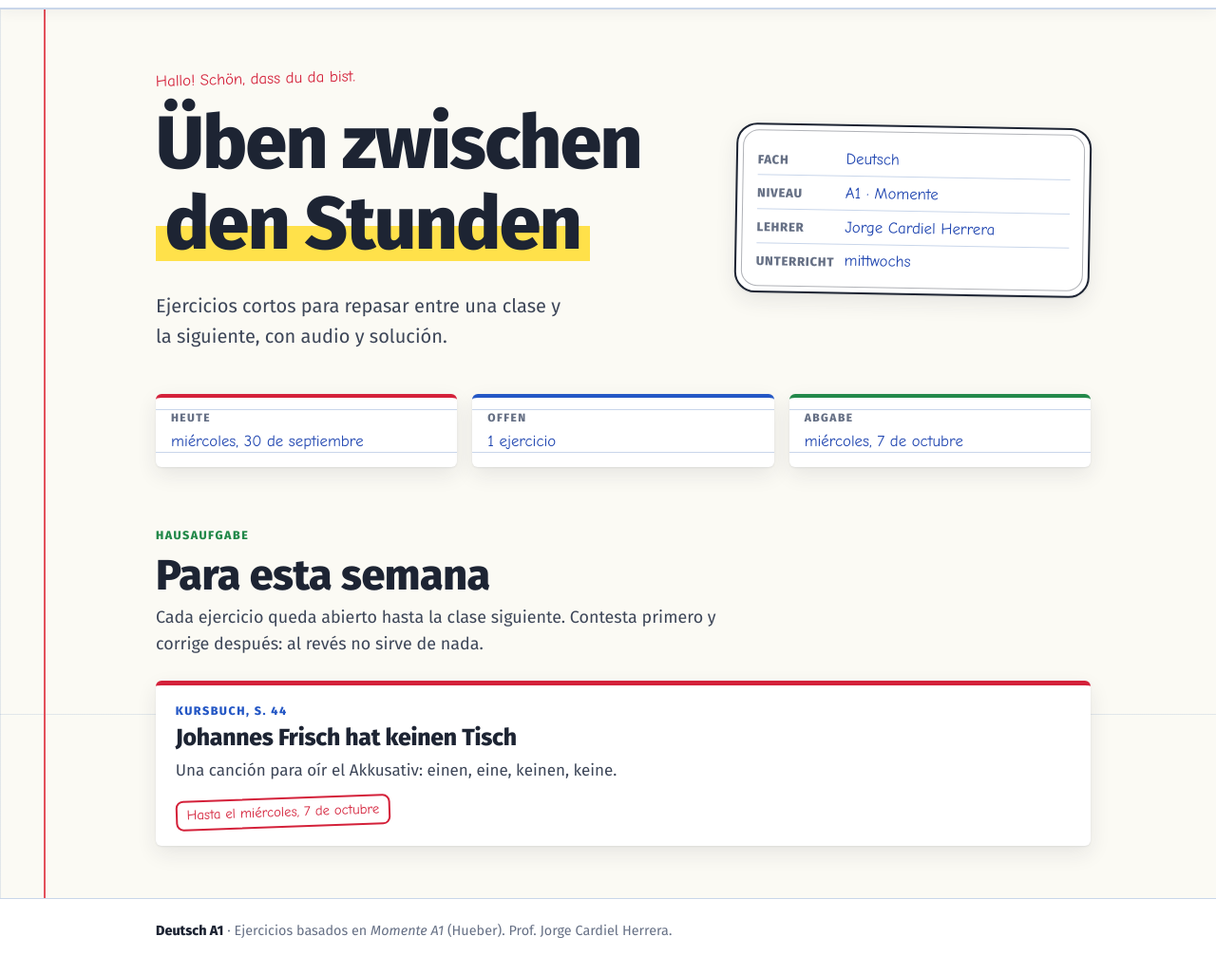
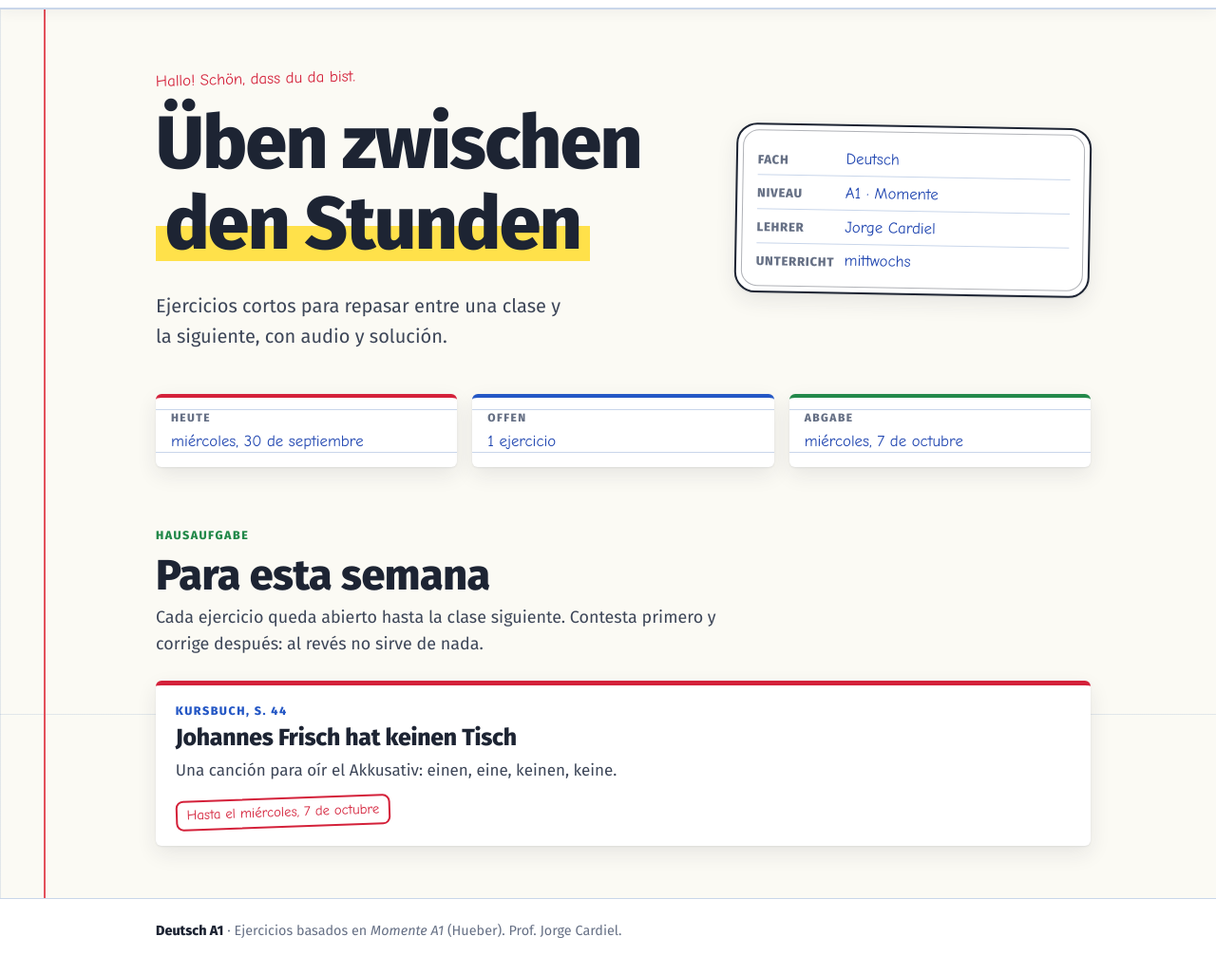
Before and after one commit to socyb/deutsch-a1, a plain HTML site: page index.html in a window 1280 px wide. Shown: the part 48-1074 px from the top of the page at 95% size. Drawn offline with Linux system fonts and the light colour scheme; a web font is replaced by a local one.

Commit message:
Nombre del profesor: Jorge Cardiel
Co-Authored-By: Claude Opus 5.5 <noreply@anthropic.com>

```diff
--- a/index.html
+++ b/index.html
@@ -38,7 +38,7 @@
     <div class="etikett" aria-label="Datos del curso">
       <div class="etikett-row"><span>Fach</span><b>Deutsch</b></div>
       <div class="etikett-row"><span>Niveau</span><b>A1 · Momente</b></div>
-      <div class="etikett-row"><span>Lehrer</span><b>Jorge Cardiel Herrera</b></div>
+      <div class="etikett-row"><span>Lehrer</span><b>Jorge Cardiel</b></div>
       <div class="etikett-row"><span>Unterricht</span><b>mittwochs</b></div>
     </div>
   </div>
@@ -67,7 +67,7 @@
 
 <footer>
   <div class="wrap">
-    <p><strong>Deutsch A1</strong> · Ejercicios basados en <em>Momente A1</em> (Hueber). Prof. Jorge Cardiel Herrera.</p>
+    <p><strong>Deutsch A1</strong> · Ejercicios basados en <em>Momente A1</em> (Hueber). Prof. Jorge Cardiel.</p>
   </div>
 </footer>
 
```
Also changed, not shown: 1 other file.
